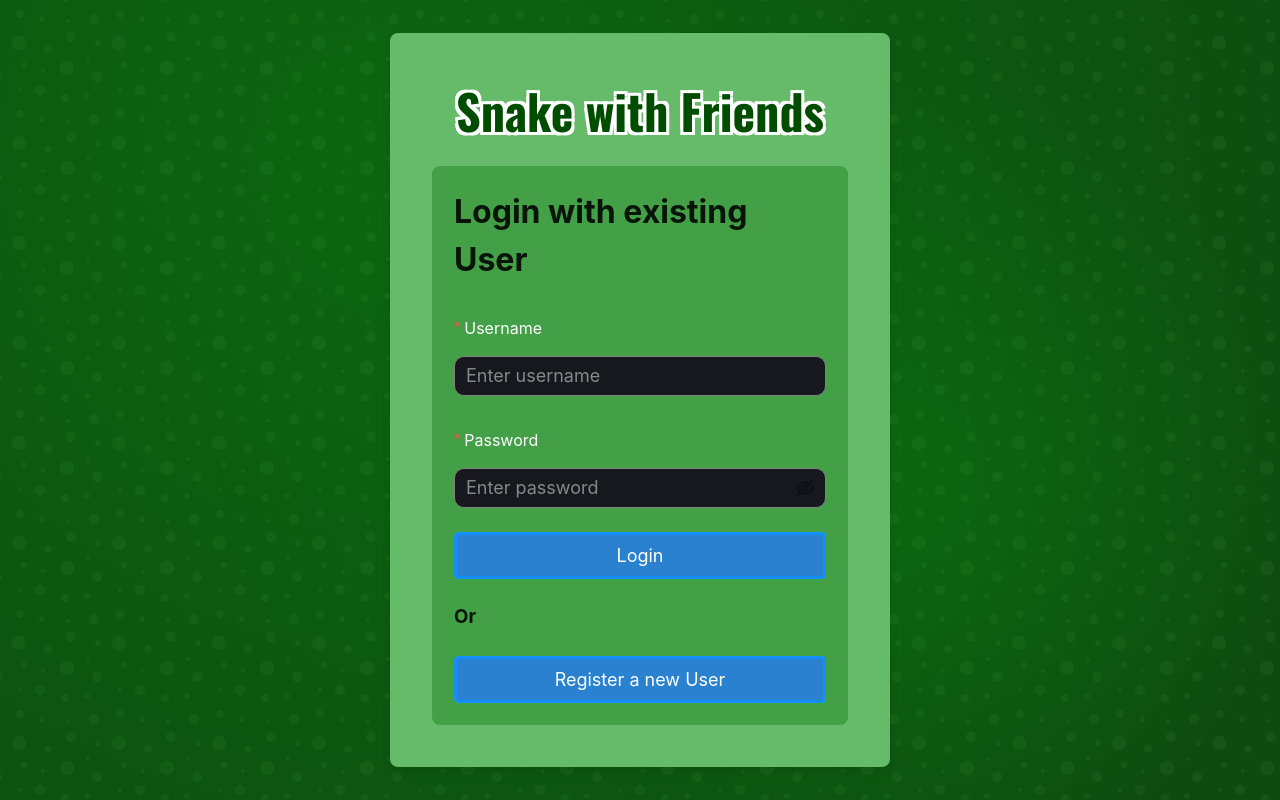
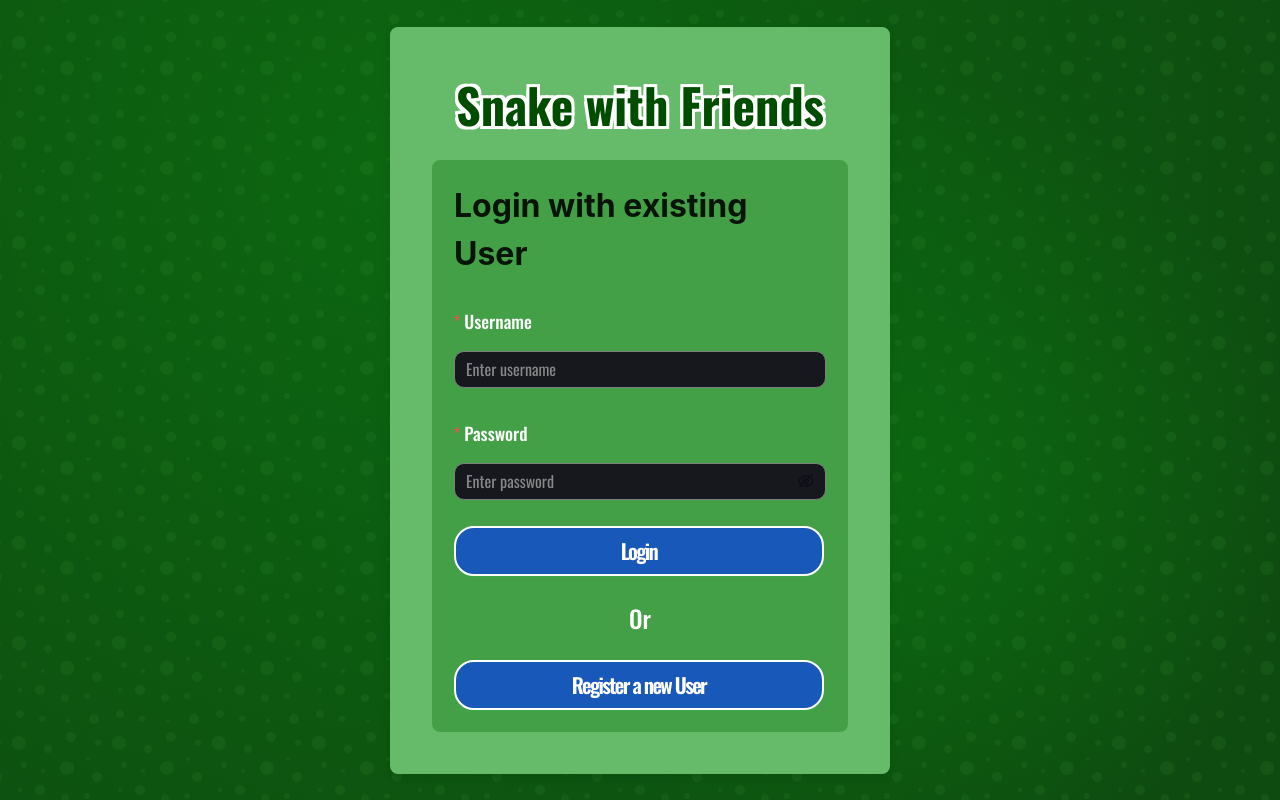
Before and after one commit to Janosch123123/sopra-fs25-group-23-client, a Next.js app: page /login in a window 1280 px wide. Built offline with nearby package versions, Linux system fonts and the light colour scheme; no server answers; what @ant-design/nextjs-registry would draw is missing.

Commit message:
Changes to login/register buttons

```diff
--- a/app/styles/page.module.css
+++ b/app/styles/page.module.css
@@ -200,78 +200,6 @@ a.secondary {
   width: 100%;
 }
 
-.login-button {
-  --color: #1490fc; /* Changed to a blue color */
-  width: 100%;
-  position: relative;
-  display: inline-block;
-  cursor: pointer;
-  text-decoration: none;
-  background-color: #2981cf !important; /* Set background to blue */
-  border: 3px solid var(--color) !important;
-  color: white !important; /* Ensuring text is white for contrast */
-  padding: 0.5em 1em;
-  border-radius: 0.25em;
-  isolation: isolate;
-  overflow: hidden;
-  transition: color 0.3s ease, background-color 0.3s ease;
-  z-index: 1;
-}
-
-.login-button::after {
-  content: '';
-  position: absolute;
-  z-index: -1;
-  background: var(--color);
-  inset: 0;
-  scale: 0 1;
-  transform-origin: right;
-  transition: scale 450ms;
-}
-
-.login-button:hover::after,
-.login-button:focus-visible::after {
-  transform-origin: left;
-  scale: 1 1;
-}
-
-.login-button:hover,
-.login-button:focus-visible {
-  color: white !important;
-}
-
-/* Register button styles */
-.register-button {
-  width: 100%;
-  background-color: #1e88e5 !important; /* Blue background with !important */
-  border-color: #1565c0 !important; /* Border color with !important */
-  position: relative;
-  overflow: hidden;
-  z-index: 1;
-  transition: color 0.3s ease, background-color 0.3s ease;
-  color: white !important; /* Ensure text is white */
-}
-
-.register-button::before {
-  content: '';
-  position: absolute;
-  top: 0;
-  left: -100%;
-  width: 100%;
-  height: 100%;
-  background: linear-gradient(90deg, transparent, #1976d2, #42a5f5, #1976d2, transparent); /* Blue gradient */
-  transition: left 0.5s ease;
-  z-index: -1;
-}
-
-.register-button:hover {
-  background-color: #1976d2 !important; /* Slightly darker blue on hover */
-}
-
-.register-button:hover::before {
-  left: 100%;
-}
-
 .blueContainer {
   background-color: blue;
   padding: 20px;
@@ -403,12 +331,14 @@ a.secondary {
   border-radius: 40px; /* Keep rounded corners */
   font-family: "Oswald", sans-serif; /* Updated to Oswald font */
   /* letter-spacing: -0.02em; Slight letter-spacing adjustment for better readability */
+  color: white; /* Ensure text is always white */
 }
 
 .statisticsTable td {
   padding: 10px;
   border-bottom: 1px solid #345a97; /* Darker dark green border */
   border-radius: 30px; /* Add rounded corners */
+  color: white; /* Ensure text is always white */
 }
 
 .statisticsList {
@@ -458,6 +388,7 @@ a.secondary {
   border-radius: 400px; /* Add rounded corners */
   font-family: "Oswald", sans-serif; /* Updated to Oswald font */
   letter-spacing: -0.10rem;
+  cursor: pointer; /* Add cursor pointer for all lobbyButtons */
 }
 
 /* Volcano button hover effect - separating the before/after pseudo-elements from the text */
@@ -465,21 +396,21 @@ a.secondary {
   content: '';
   position: absolute;
   top: 0;
- left: -50%;
-  width: 25%;
-  height: 100%;
-  background-color: #fef0eb; /* Volcano color */
+  left: -100%;
+  width: 50%;
+  height: 200%;
+  background-color: rgba(255, 255, 255, 0.8); /* Use semi-transparent white for shining effect */
+  transform: skewX(-25deg); /* Tilted square effect */
   transition: left 0.7s ease;
   z-index: -1;
 }
 
 .lobbyButtons:hover {
   transform: scale(1.01) translateY(-2px);
-  box-shadow: 0 10px 20px rgba(250, 84, 28, 0.4);
 }
 
 .lobbyButtons:hover::before {
-  left: 100%;
+  left: 150%; /* Move further right to ensure full animation */
 }
 
 .lobbyButtons::after {
@@ -494,10 +425,6 @@ a.secondary {
   transition: opacity 0.7s ease;
   z-index: -2;
   pointer-events: none; /* Ensure hover effects don't affect text interaction */
-}
-
-.lobbyButtons:hover::after {
-  opacity: 1;
 }
 
 .joinButton {
@@ -530,21 +457,6 @@ a.secondary {
   align-self: center !important; /* Center the button */
 }
 
-.leaveLobbyButton {
-  composes: lobbyButtons;
-  --color: #c70000;
-  background-color: rgb(236, 2, 2)!important; /* Same volcano color */
-  margin-top: 10px;
-  padding: 0 20px !important; /* Same reduced horizontal padding */
-  font-size: 1.8rem !important; /* Keep original size */
-  min-width: 200px !important; /* Keep original width */
-  min-height: 70px !important; /* Keep original height */
-  border: 4px solid #ffffff !important; /* Same border thickness */
-  border-radius: 20px !important; /* Same border radius */
-  max-height: 20px !important; /* Keep original height */
-  align-self: center !important; /* Center the button */
-  margin-left: 0 !important; /* No left margin */
-}
 
 .stretchedInput {
   border: 4px solid #ffffff !important;
@@ -560,6 +472,8 @@ a.secondary {
   background-color: white !important; /* Ensure background is white */
   color: #333 !important; /* Ensure text color is visible */
 }
+
+
 
 .joinButtonContainer {
   display: flex;
@@ -684,12 +598,13 @@ a.secondary {
 }
 
 .lobbyTable {
-  width: 100%;
+  width: 300px;
   font-size: 1.5rem; /* Maintain existing font size */
   border-collapse: collapse;
   margin-bottom: 20px;
   border-radius: 40px; /* Match statisticsTable */
   font-family: "Oswald", sans-serif; /* Match statisticsTable */
+  color: white; /* Ensure text is always white */
 }
 
 .lobbyTable th, .lobbyTable td {
@@ -698,6 +613,7 @@ a.secondary {
   border-bottom: 1px solid #345a97; /* Match statisticsTable td */
   text-align: center;
   border-radius: 30px; /* Match statisticsTable td */
+  color: white; /* Ensure text is always white */
 }
 
 .lobbyTable th {
@@ -719,7 +635,68 @@ a.secondary {
   align-self: center !important; /* Center the button */
   margin-left: 0 !important; /* No left margin */
 }
+.leaveLobbyButton {
+  composes: lobbyButtons;
+  --color: #9c1f00;
+  background-color: #c72800!important; /* Same volcano color */
+  margin-top: 10px;
+  padding: 0 20px !important; /* Same reduced horizontal padding */
+  font-size: 1.8rem !important; /* Keep original size */
+  min-width: 200px !important; /* Keep original width */
+  min-height: 70px !important; /* Keep original height */
+  border: 4px solid #ffffff !important; /* Same border thickness */
+  border-radius: 20px !important; /* Same border radius */
+  max-height: 20px !important; /* Keep original height */
+  align-self: center !important; /* Center the button */
+  margin-left: 0 !important; /* No left margin */
+}
 
+
+.loginContent {
+  background-color: #66bb6a; /* Darker medium green background */
+  padding: 40px;
+  border-radius: 8px;
+  border: 2px solid #66bb6a; /* Darker dark green border */
+  box-shadow: 0 4px 8px rgba(0, 0, 0, 0.1);
+  max-width: 500px;
+  width: 100%;
+  font-family: "Oswald", sans-serif; /* Added Oswald font */
+}
+
+/* Form title styling */
+.loginTitle, .registerTitle {
+  font-family: "Oswald", sans-serif;
+  font-size: 2rem;
+  font-weight: 600;
+  color: white;
+  margin-bottom: 20px;
+  text-align: center;
+}
+
+/* Form label styling */
+.loginContent :global(.ant-form-item-label) > label,
+.loginContent :global(.ant-form-item-label) > label.ant-form-item-required:not(.ant-form-item-required-mark-optional)::before {
+  font-family: "Oswald", sans-serif;
+  font-size: 1.1rem;
+  font-weight: 500;
+  color: white;
+}
+
+/* Form input styling */
+.loginContent :global(.ant-input),
+.loginContent :global(.ant-input-password) {
+  font-family: "Oswald", sans-serif;
+  font-size: 1rem;
+}
+
+/* Login/Register Or text */
+.loginContent h3 {
+  font-family: "Oswald", sans-serif;
+  font-size: 1.5rem;
+  font-weight: 500;
+  color: white;
+  text-align: center;
+}
 
 .loginContent {
   background-color: #66bb6a; /* Darker medium green background */
@@ -1163,13 +1140,28 @@ a.secondary {
   margin-left: 0px;
   padding: 0 20px !important; /* Same reduced horizontal padding */
   font-size: 1.8rem !important; /* Keep original size */
-  min-width: 200px !important; /* Keep original width */
+  min-width: 230px !important; /* Keep original width */
   min-height: 70px !important; /* Keep original height */
   border: 4px solid #ffffff !important; /* Same border thickness */
   border-radius: 20px !important; /* Same border radius */
   max-height: 20px !important; /* Keep original height */
   align-self: center !important; /* Center the button */
   margin-left: 0 !important; /* No left margin */
+  cursor: pointer; /* Add cursor pointer specifically for this button */
+}
+
+.login-button {
+  composes: lobbyButtons;
+  --color:#1c4d96;
+  font-size: 1.3rem !important; /* Smaller font size */
+  padding: 0 20px !important; /* Reduced horizontal padding */
+  min-width: 370px !important; /* Ensure button fills full container width */
+  min-height: 50px !important; /* Match input field height */
+  border: 2px solid #ffffff !important; /* Thinner border */
+  border-radius: 20px !important; /* Smaller border radius */
+  background-color: #1858b8 !important; /* Volcano color */
+  color: #ffffff !important; /* Ensure text color is applied */
+  margin-left: 0;
 }
 
 /* Final countdown overlay styling - covers the entire game grid */
@@ -1419,3 +1411,14 @@ a.secondary {
   font-weight: 600; /* Bold weight from Oswald */
   font-family: "Oswald", sans-serif; /* Updated to Oswald font */
 }
+
+.dashboardContainer h2,
+.dashboardContainer p,
+.lobbyContainer h1,
+.lobbyContainer h3,
+.settingsContainer h3,
+.settingsContainer label,
+.sliderLabels span,
+.checkboxContainer label {
+  color: white;
+}
```
